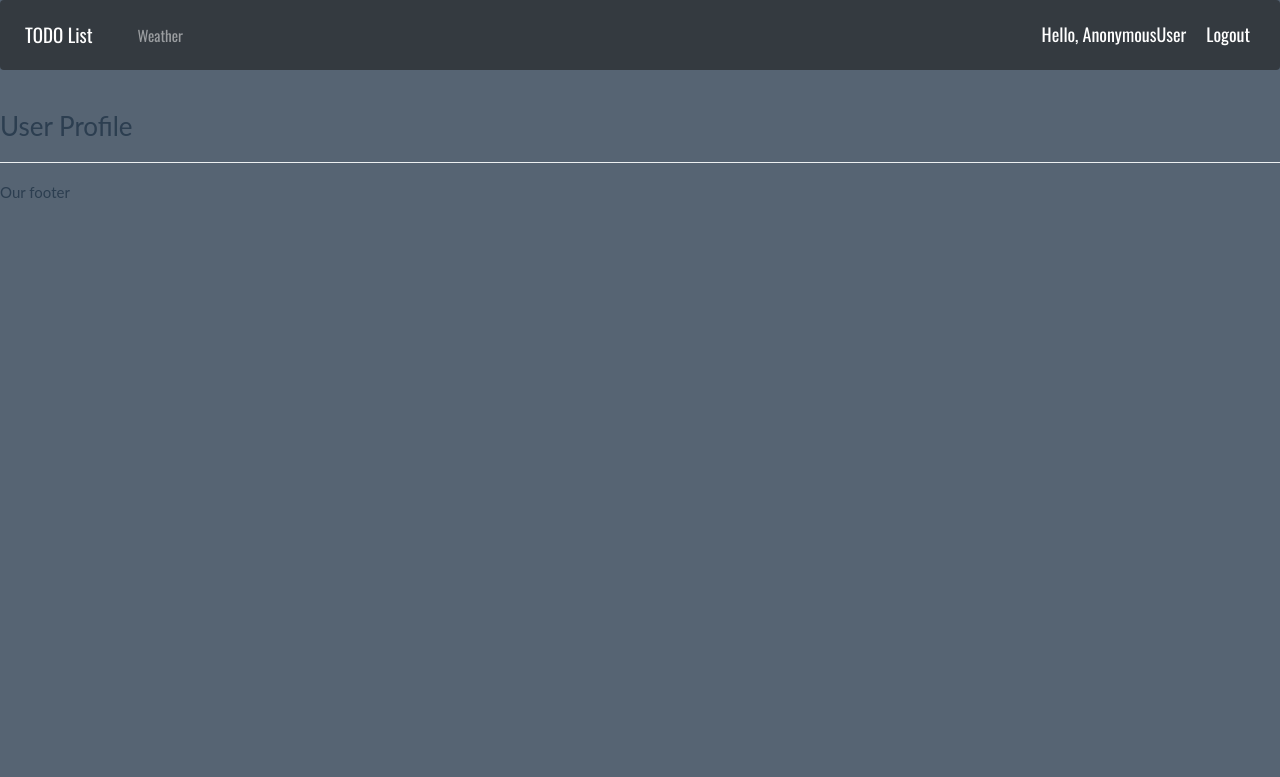
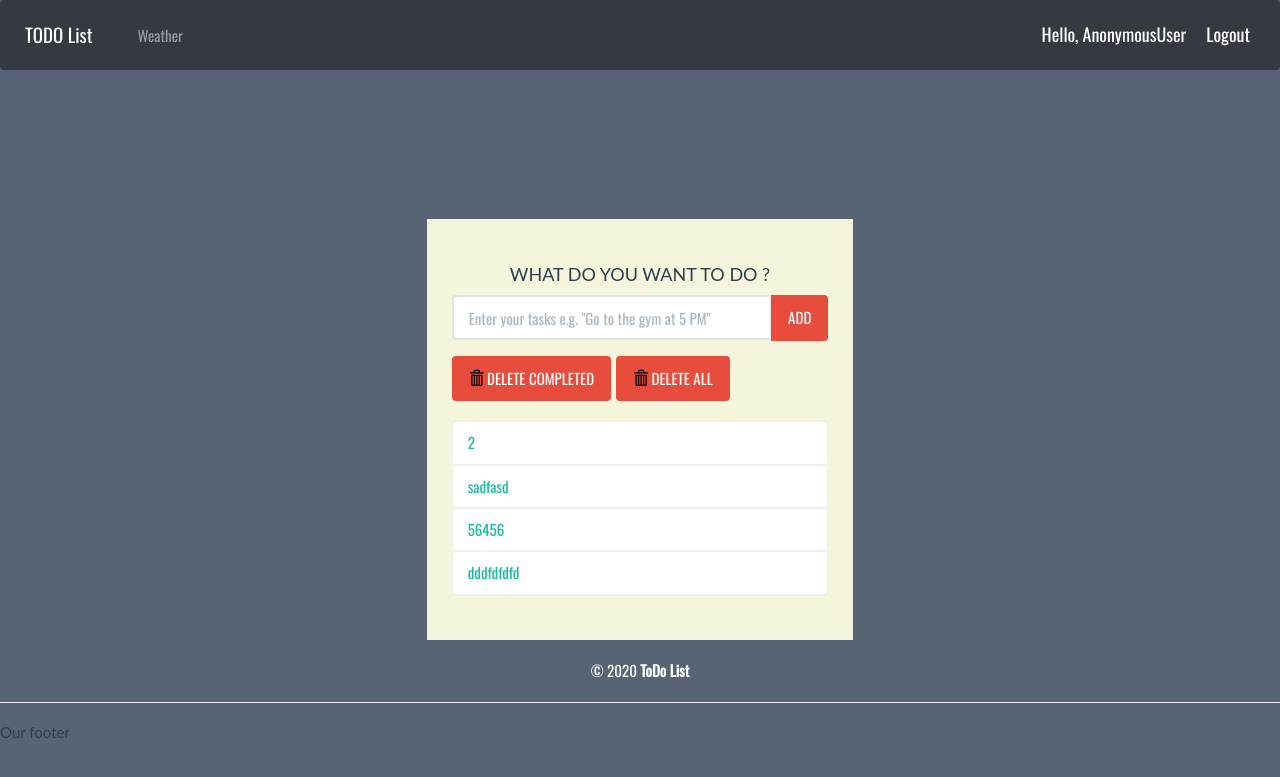
Before and after one commit to TwinSss/ToDo_List, a Django app: template ToDo/TD/todo/templates/todo/user.html in a window 1280 px wide. Shown: the top 777 px of the page. Run offline with Django 3.2, Linux system fonts and the light colour scheme; the template is opened without the code that fills it: values that come from a table or form of the project are taken from there, others are empty; data comes from the database, SQL or seed files in the repository; both versions use the stored data as it was after the commit; some libraries are stand-ins or nearby versions.

Commit message:
Todo_2.2

```diff
--- a/ToDo/TD/todo/models.py
+++ b/ToDo/TD/todo/models.py
@@ -9,7 +9,7 @@ class Todo(models.Model):
 		return self.text
 
 class Client(models.Model):
-	user = models.OneToOneField(User, null=True, on_delete=models.CASCADE)
+	user = models.OneToOneField(User, primary_key = True, on_delete=models.CASCADE) # устанавливаем отношение 1 к 1 между клиентом и пользователем.
 	name = models.CharField(max_length=200, null=True)
 	phone = models.CharField(max_length=200, null=True)
 	email = models.CharField(max_length=200, null=True)
@@ -17,3 +17,11 @@ class Client(models.Model):
 
 	def __str__(self):
 		return self.name
+
+
+class ClientTodo(models.Model):
+	todo = models.ForeignKey(Todo, null=True, on_delete= models.SET_NULL)
+	client = models.ForeignKey(Client, null=True, on_delete= models.SET_NULL)
+
+	def __str__(self):
+		return self.todo.text
--- a/ToDo/TD/todo/templates/todo/user.html
+++ b/ToDo/TD/todo/templates/todo/user.html
@@ -1,7 +1,65 @@
 {%  extends 'todo/main.html' %}
 {% block content %}
 
+<div class="container-fluid" id="wrapper">
 
-<h3>User Profile</h3>
+	<div class="row">
+		<div class="col-lg-4 col-lg-offset-4" id="content">
+			<h2>WHAT DO YOU WANT TO DO ?</h2>
+
+			<form action="{% url 'add' %}" method="POST" role="form">
+				{% csrf_token %}
+				<div class="form-group">
+					<div class="input-group">
+						 {{ form.text }}
+					  <span class="input-group-btn">
+						  <button type="submit" class="btn btn-danger" id="add-btn">ADD</button>
+					  </span>
+					</div>
+				</div>
+			</form>
+			<div class="row t10">
+				<div class="col-lg-12">
+					<div class="btn-toolbar">
+						<div class="btn-group">
+							<a href="{% url 'deletecomplete' %}"><button type="button" class="btn btn-danger">
+								<i class="glyphicon glyphicon-trash"></i> DELETE COMPLETED
+							</button></a>
+						</div>
+						<div class="btn-group">
+							<a href="{% url 'deleteall' %}"><button type="button" class="btn btn-danger">
+								<i class="glyphicon glyphicon-trash"></i> DELETE ALL
+							</button></a>
+						</div>
+					</div>
+				</div>
+			</div>
+
+			<ul class="list-group t20">
+				{% for todo in todo_list %}
+					{% if todo.complete %}
+					<li class="list-group-item todo-completed">{{ todo.text }}</li>
+					{% else %}
+					<a href="{% url 'complete' todo.id %}"><li class="list-group-item">{{ todo.text }}</li></a>
+					{% endif %}
+				{% endfor %}
+			</ul>
+		</div>
+	</div>
+
+	<footer>
+		<div class="row pad">
+			<div class="col-lg-12 text-center">
+				&copy; 2020 <strong>ToDo List</strong>
+			</div>
+		</div>
+	</footer>
+</div>
+
+<!-- jQuery -->
+<script src="./bs/js/jquery.min.js"></script>
+<!-- Bootstrap JavaScript -->
+<script src="./bs/js/bootstrap.min.js"></script>
+
 
 {% endblock content %}
```
Also changed, not shown: ToDo/TD/todo/views.py (+28 -4 lines), ToDo/TD/db.sqlite3.
